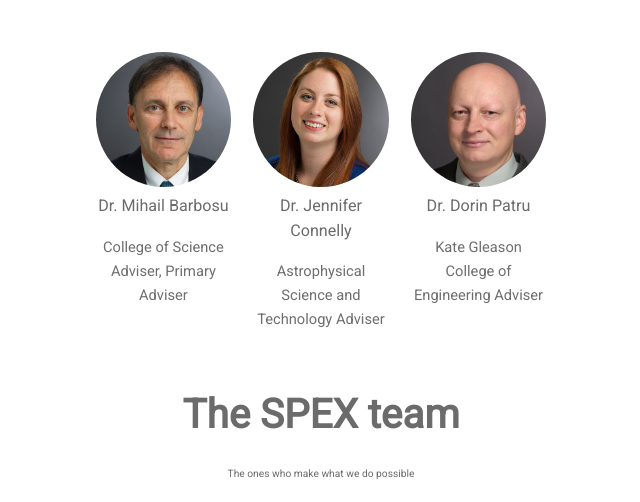
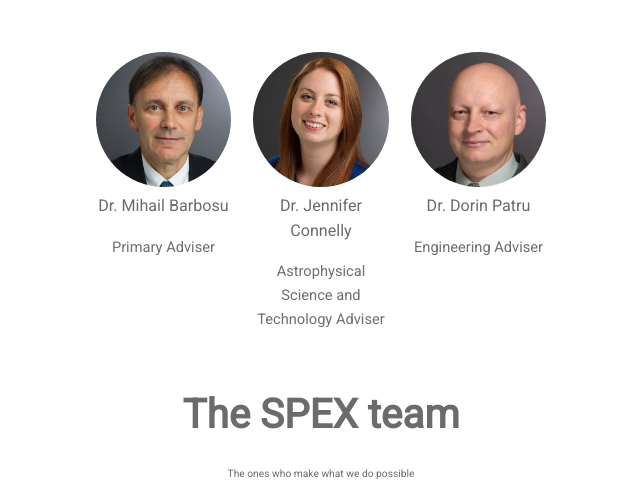
Before and after one commit to rit-spex/SPEXSite, a Flask app: page /ourteam/ in a window 1280 px wide. Shown: the part 542-1044 px from the top of the page, without its empty margins (319-959 px from the left). Run offline with Flask 2, Linux system fonts and the light colour scheme; some libraries are stand-ins or nearby versions.

Commit message:
Made Amber happy

```diff
--- a/templates/ourteam.html
+++ b/templates/ourteam.html
@@ -80,7 +80,7 @@
                     <img class="img-circle" src="{{ url_for('static', filename='images/headshots/Barbosu-Mihail.png') }}" alt="Adviser, College Of Science" style="width:100%">
                     <div class="caption" style="text-align: center">
                         <h4>Dr. Mihail Barbosu</h4>
-                        <p>College of Science Adviser, Primary Adviser</p>
+                        <p>Primary Adviser</p>
                     </div>
                 </div>
                 <div class="col-md-2">
@@ -94,7 +94,7 @@
                     <img class="img-circle" src="{{ url_for('static', filename='images/headshots/Patru-Dorin.png') }}" alt="Adviser, Kete Gleason College of Engineering" style="width:100%">
                     <div class="caption" style="text-align: center">
                         <h4>Dr. Dorin Patru</h4>
-                        <p>Kate Gleason College of Engineering Adviser</p>
+                        <p>Engineering Adviser</p>
                     </div>
                 </div>
             </div>
```
